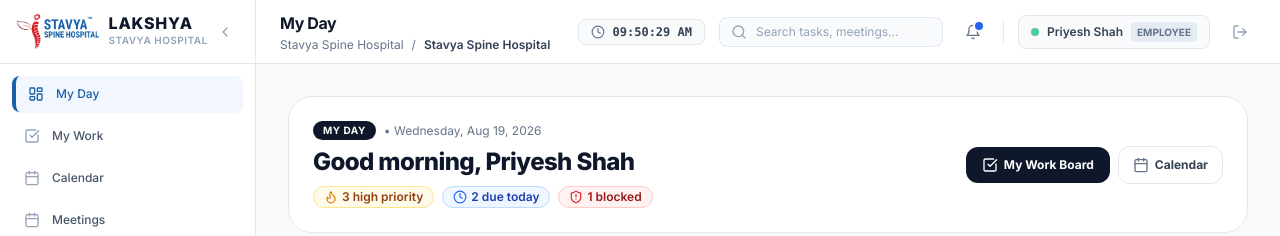
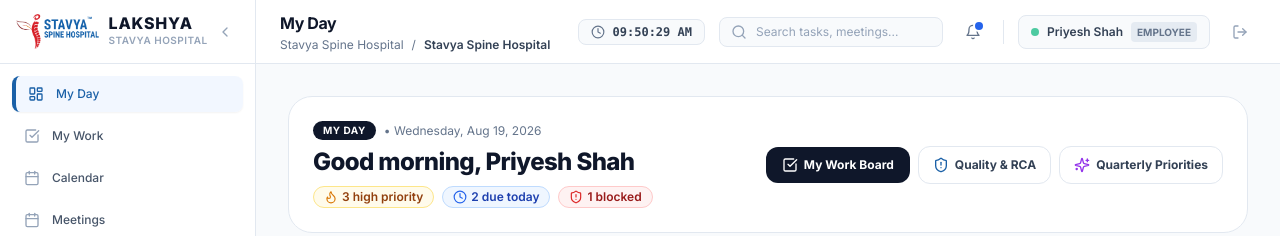
Before and after one commit to HB2810/Lakshya, a Next.js app in the folder apps/web/: page /overview in a window 1280 px wide. Shown: the top 236 px of the page. Built offline with nearby package versions, Linux system fonts and the light colour scheme; no server answers.

Commit message:
fix(navigation): ensure Quality & RCA / FMEA and Quarterly Priorities are always visible in sidebar and overview header

```diff
--- a/apps/web/app/(app)/overview/page.tsx
+++ b/apps/web/app/(app)/overview/page.tsx
@@ -164,7 +164,7 @@ export default function OverviewPage() {
           </div>
         </div>
 
-        <div className="flex items-center gap-2 shrink-0">
+        <div className="flex flex-wrap items-center gap-2 shrink-0">
           <Link
             href="/execution"
             className="px-4 py-2.5 bg-slate-900 hover:bg-slate-800 text-white text-xs font-bold rounded-xl transition-colors inline-flex items-center gap-1.5 shadow-xs"
@@ -173,11 +173,18 @@ export default function OverviewPage() {
             <span>My Work Board</span>
           </Link>
           <Link
-            href="/calendar"
+            href="/rca"
             className="px-3.5 py-2.5 bg-white hover:bg-slate-50 text-slate-700 border border-slate-200 text-xs font-bold rounded-xl transition-colors inline-flex items-center gap-1.5"
           >
-            <Calendar className="w-4 h-4 text-slate-500" />
-            <span>Calendar</span>
+            <ShieldAlert className="w-4 h-4 text-brand-blue" />
+            <span>Quality &amp; RCA</span>
+          </Link>
+          <Link
+            href="/strategy"
+            className="px-3.5 py-2.5 bg-white hover:bg-slate-50 text-slate-700 border border-slate-200 text-xs font-bold rounded-xl transition-colors inline-flex items-center gap-1.5"
+          >
+            <Sparkles className="w-4 h-4 text-purple-600" />
+            <span>Quarterly Priorities</span>
           </Link>
         </div>
       </div>
--- a/apps/web/components/layout/Sidebar.tsx
+++ b/apps/web/components/layout/Sidebar.tsx
@@ -56,18 +56,17 @@ export const Sidebar: React.FC = () => {
       icon: BookOpen,
       show: true,
     },
-    // Leadership & Governance Management Tools
     {
       label: 'Quarterly Priorities',
       href: '/strategy',
       icon: Target,
-      show: isManagement,
+      show: true,
     },
     {
       label: 'Quality & RCA / FMEA',
       href: '/rca',
       icon: Shield,
-      show: isManagement,
+      show: true,
     },
     {
       label: 'Organization',
```
